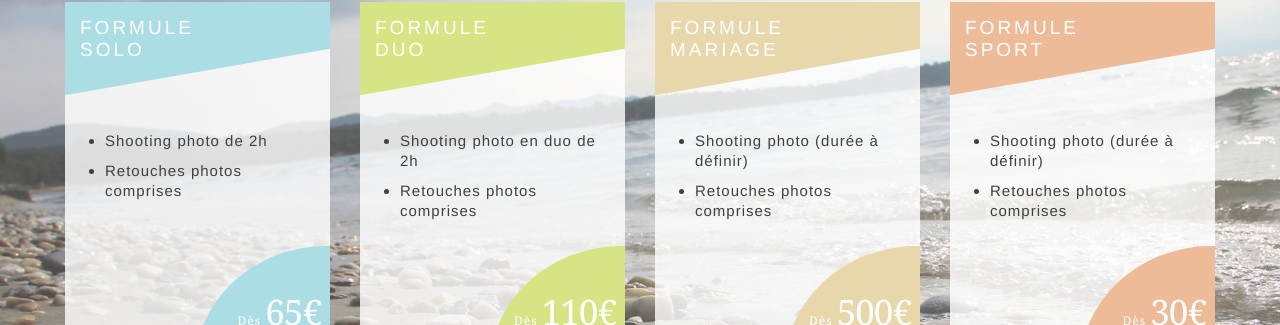
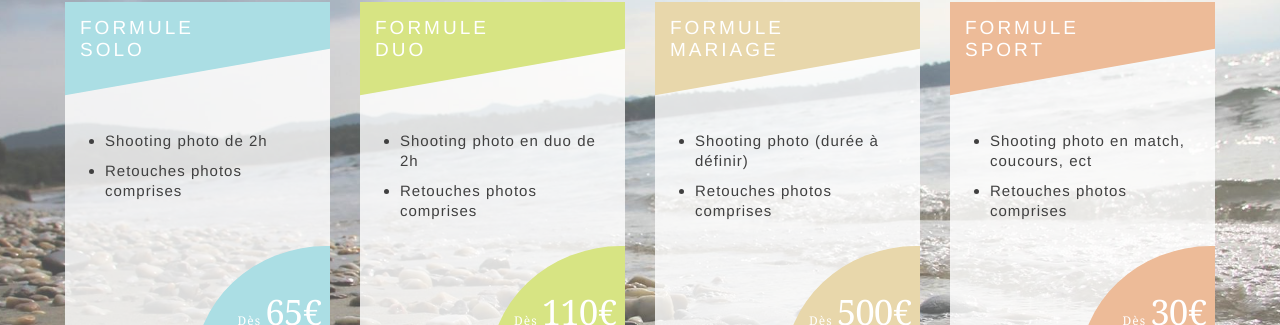
Before and after one commit to zappamarie/loopings-pictures, a Jekyll site: the page built from prices.html, in a window 1280 px wide. Shown: the part 263-588 px from the top of the page. Built offline with Jekyll 4.4.1, drawn with Linux system fonts in a browser that asks for light colours; nearby versions of some CDN libraries.

Commit message:
update text

```diff
--- a/_layouts/prices.html
+++ b/_layouts/prices.html
@@ -57,7 +57,7 @@
           <h2 class="prices__block-title">Formule<br>Sport</h2>
         </div>
         <ul>
-          <li class="prices__block-text">Shooting photo (durée à définir)</li>
+          <li class="prices__block-text">Shooting photo en match, coucours, ect</li>
           <li class="prices__block-text">Retouches photos comprises</li>
         </ul>
         <div class="prices__block-bubble">
```
